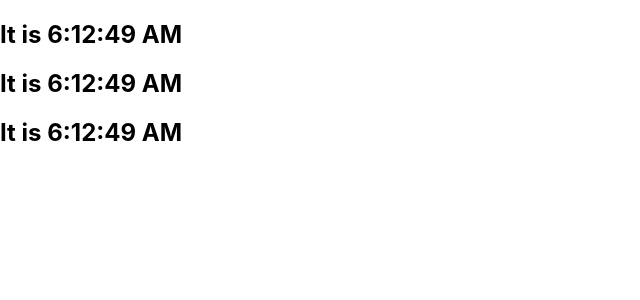
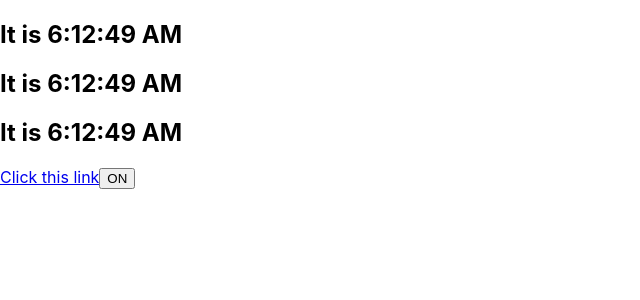
Before and after one commit to abhishekxix/hello-world-react, a React (Create React App) app: page / in a window 1280 px wide. Shown: the top 300 px of the page, without its empty margins (0-640 px from the left). Built offline with nearby package versions, Linux system fonts and the light colour scheme.

Commit message:
Event handling

```diff
--- /dev/null
+++ b/src/ActionLink.js
@@ -0,0 +1,20 @@
+function ActionLink() {
+  function handleClick(e) {
+    e.preventDefault();
+    // To prevent default behaviour of the link
+    console.log('The link was clicked');
+  }
+
+  return (
+    <a
+      href="https://www.google.com"
+      target="_blank"
+      rel="noreferrer"
+      onClick={handleClick}
+    >
+      Click this link
+    </a>
+  );
+}
+
+export default ActionLink;
--- a/src/Clock.js
+++ b/src/Clock.js
@@ -1,5 +1,4 @@
 import React from 'react';
-import ReactDOM from 'react-dom';
 
 class Clock extends React.Component {
   constructor(props) {
--- /dev/null
+++ b/src/Toggle.js
@@ -0,0 +1,26 @@
+import React from 'react';
+
+class Toggle extends React.Component {
+  constructor(props) {
+    super(props);
+    this.state = { isToggleOn: true };
+
+    //This binding is necessary to provide a context for this in the callback.
+    // this.handleClick = this.handleClick.bind(this);
+  }
+
+  //Use this syntax to avoid using the bind everytime.
+  handleClick = () => {
+    this.setState((state) => ({ isToggleOn: !state.isToggleOn }));
+  };
+
+  render() {
+    return (
+      <button onClick={this.handleClick}>
+        {this.state.isToggleOn ? 'ON' : 'OFF'}
+      </button>
+    );
+  }
+}
+
+export default Toggle;
--- a/src/index.js
+++ b/src/index.js
@@ -1,8 +1,9 @@
 import React from 'react';
 import ReactDOM from 'react-dom';
 import './index.css';
-import App from './App';
 import Clock from './Clock';
+import ActionLink from './ActionLink';
+import Toggle from './Toggle';
 import reportWebVitals from './reportWebVitals';
 
 ReactDOM.render(
@@ -10,6 +11,8 @@ ReactDOM.render(
     <Clock />
     <Clock />
     <Clock />
+    <ActionLink />
+    <Toggle />
   </React.StrictMode>,
   document.getElementById('root')
 );
```
